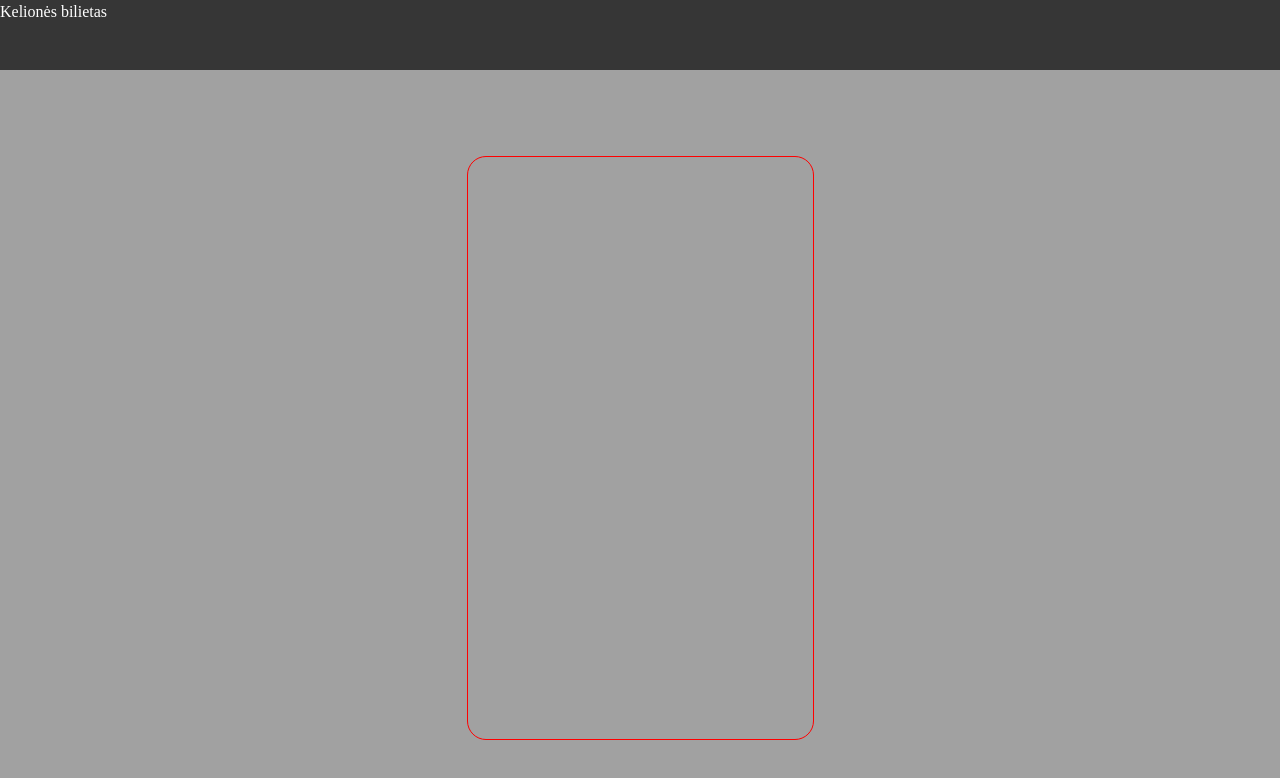
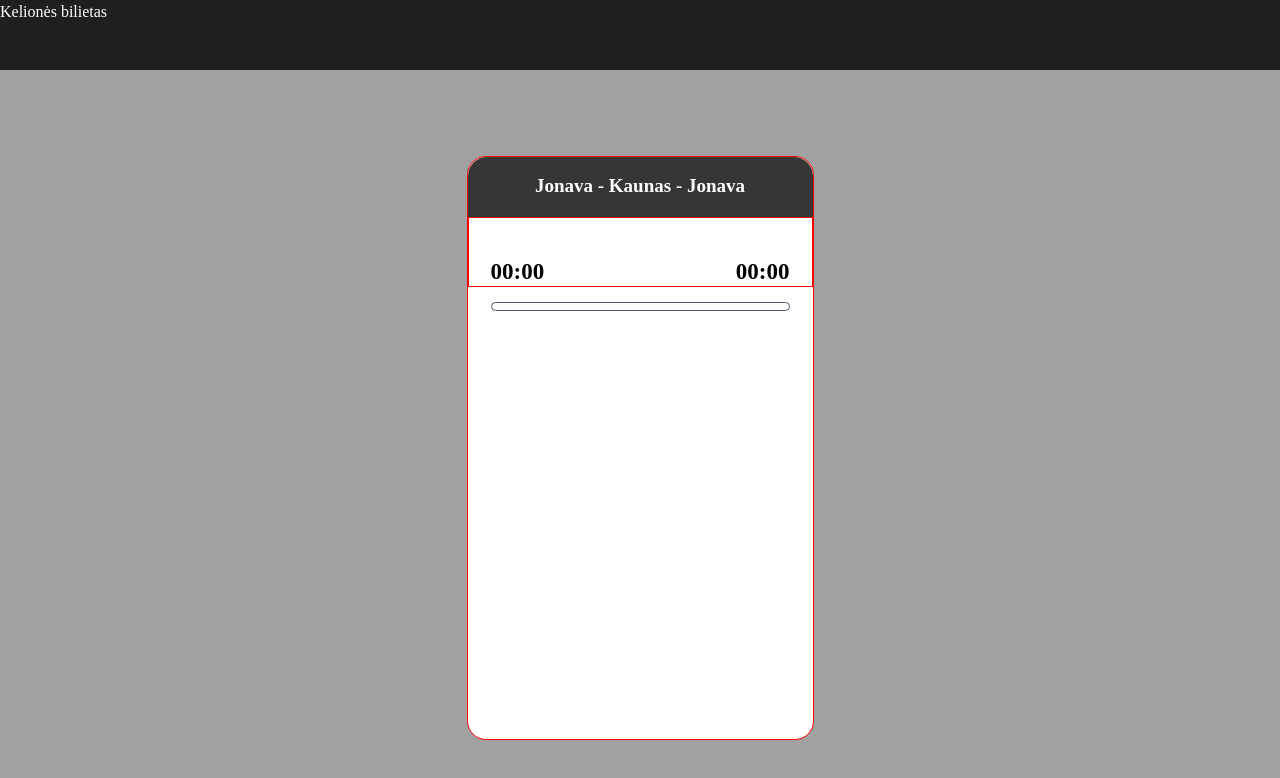
Before and after one commit to KGvidas/bus-app, a plain HTML site: page index.html in a window 1280 px wide. Drawn offline with Linux system fonts and the light colour scheme.

Commit message:
Add more layout

```diff
--- a/index.html
+++ b/index.html
@@ -12,7 +12,15 @@
     <main>
         <div class="virs"></div>
         <div class="mainBox">
-            <div class="container"></div>
+            <div class="container">
+                <div class="top">Jonava - Kaunas - Jonava</div>
+                <div class="valandos">
+                    <div class="kaire">00:00</div>
+                    <div class="desine">00:00</div>
+                </div>
+                <div class="progressbarContainer"></div>
+                <div class="progressbar"></div>
+            </div>
         </div>
 
     </main>
--- a/style.css
+++ b/style.css
@@ -65,7 +65,7 @@ body {
 }
 header {
   height: 70px;
-  background-color: #363636;
+  background-color: #1f1f1f;
   color: #ffffff;
   text-align:start;
 }
@@ -87,8 +87,40 @@ main {
 .container {
   height: 584px;
   width: 347px;
+  background-color: #ffffff;
   border-radius: 19px;
   border: 1px solid red;
+  display: flex;
+  flex-direction: column;
+}
+.top {
+  background-color: #363636;
+  height: 60px;
+  border-radius: 19px 19px 0px 0px;
+  display: flex;
+  justify-content: center;
+  align-items: center;
+  color: #ffffff;
+  font-size: 19px;
+  font-weight: bold;
+}
+.valandos {
+  height: 70px;
+  padding: 37px 22px 0 22px;
+  display: flex;
+  font-size: 23px;
+  font-weight: bold;
+  border: 1px solid red;
+}
+.kaire {
+  margin-right: auto;
+}
+.progressbar {
+  height: 9px;
+  width: 299px;
+  border-radius: 9px;
+  border: 1px solid #4d5c68;
+  margin: 15px auto;
 }
 footer {
   height: 45px;
```
